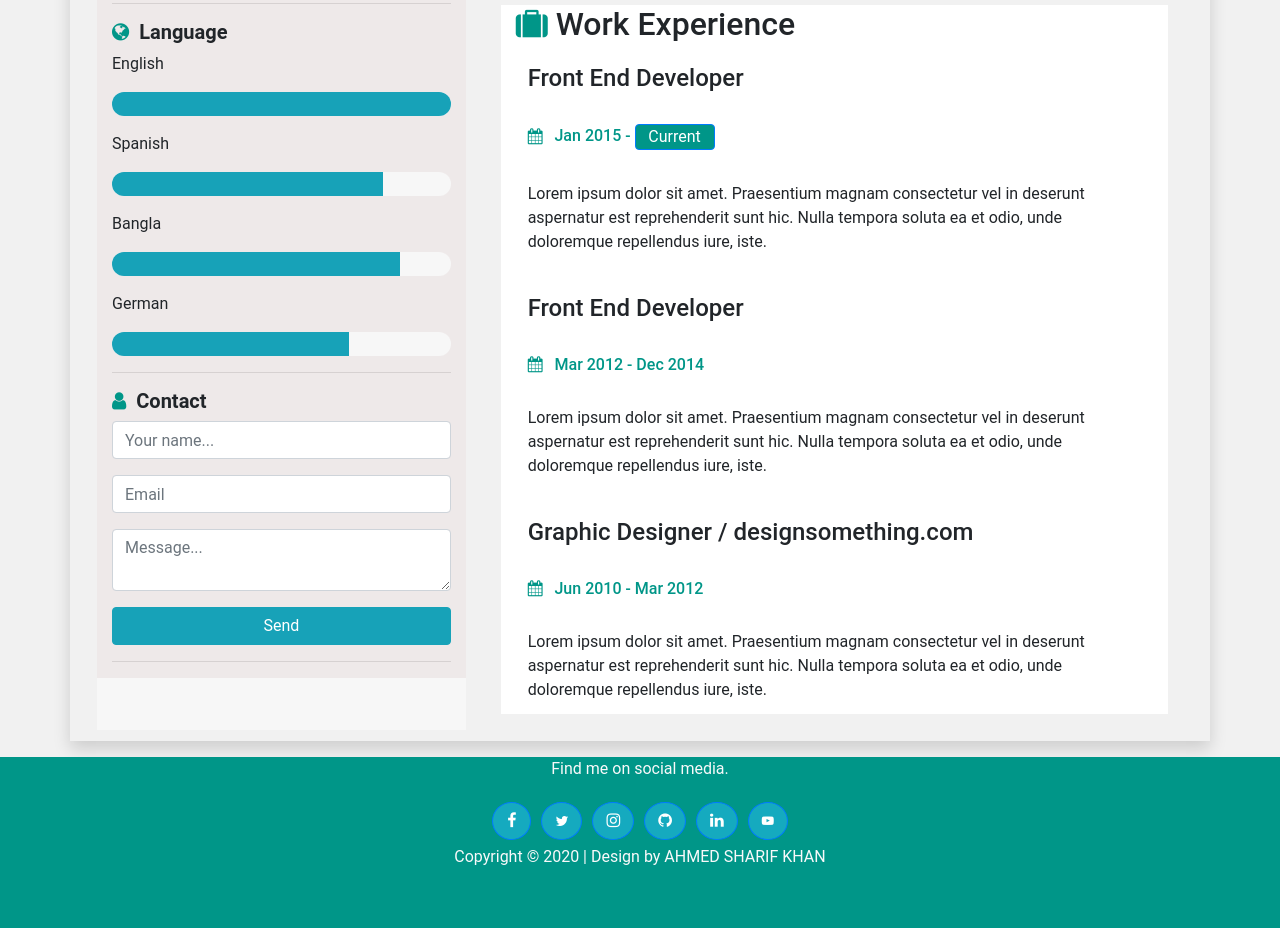
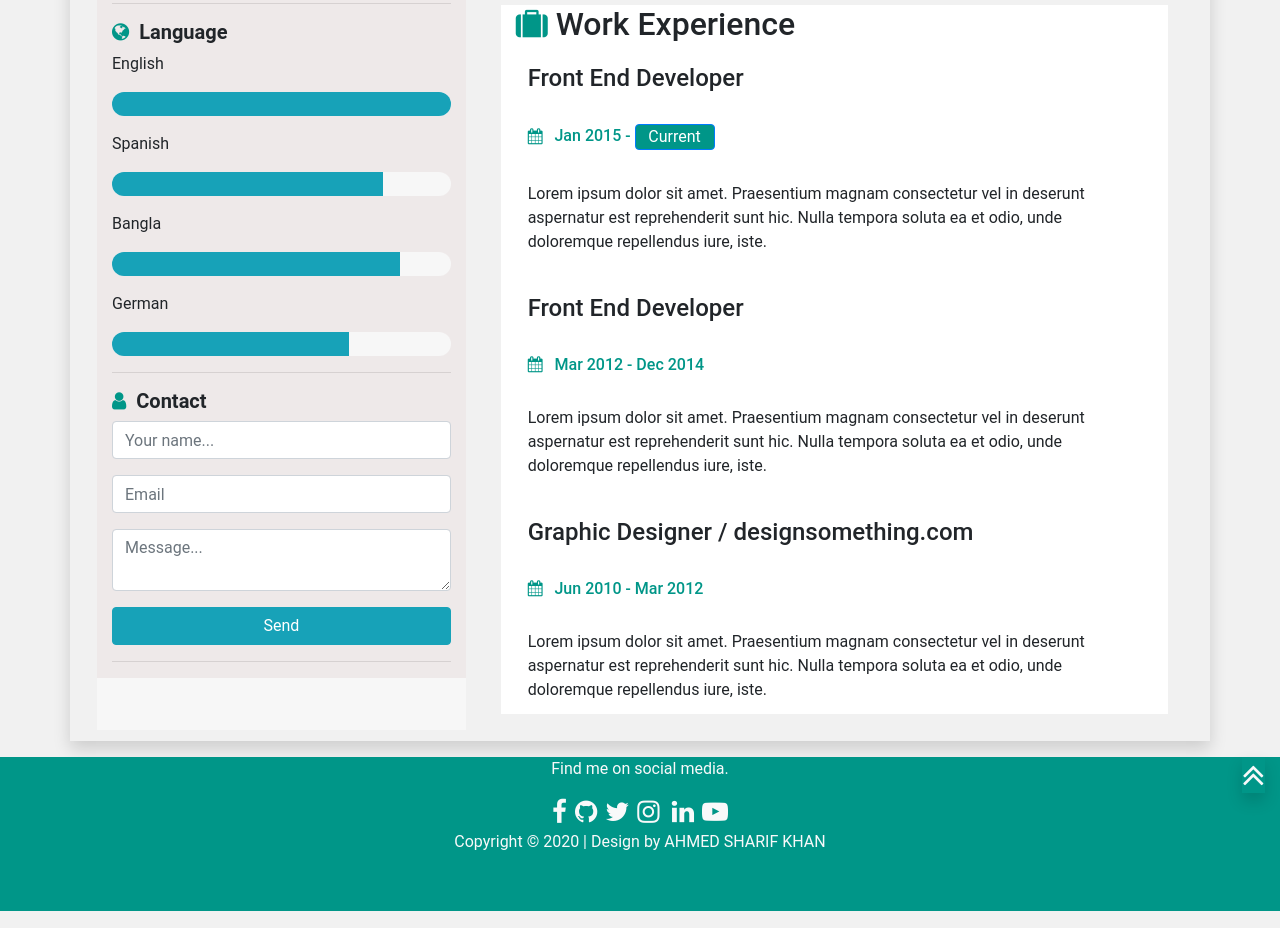
Before and after one commit to ahmedsharifkhan/personal-cv, a plain HTML site: page index.html in a window 1280 px wide. Shown: the part 734-1662 px from the top of the page. Drawn offline with Linux system fonts and the light colour scheme.

Commit message:
html added

```diff
--- a/assets/css/custom.css
+++ b/assets/css/custom.css
@@ -2,3 +2,7 @@ body {
   font-family: Roboto, sans-serif;
   background-color: #f1f1f1;
 }
+
+body {
+  scroll-behavior: smooth;
+}
--- a/index.html
+++ b/index.html
@@ -4,7 +4,7 @@
 <head>
     <meta charset="utf-8">
     <meta name="viewport" content="width=device-width, initial-scale=1.0, shrink-to-fit=no">
-    <title>Resume 2020 | Beautifull Resume |</title>
+    <title>Resume</title>
     <link rel="stylesheet" href="assets/bootstrap/css/bootstrap.min.css">
     <link rel="stylesheet" href="assets/fonts/font-awesome.min.css">
     <link rel="stylesheet" href="assets/css/custom.css">
@@ -159,17 +159,16 @@
             </div>
         </div>
     </div>
-    <div class="container-fluid mt-3" style="background: #009688;height: 171px;width: 100%;">
+    <div class="container-fluid mt-3" style="background: #009688;height: 154px;width: 100%;">
         <footer class="text-center">
-            <p class="text-light">Find me on social media.</p>
-            <div class="btn-group" role="group"><button class="btn btn-primary" type="button" style="border-radius: 100%;background: rgb(21,170,191);margin: 5px;padding: 6px 14px;font-size: 16px;border-style: solid;"><i class="fa fa-facebook"></i></button><button class="btn btn-primary"
-                    type="button" style="border-radius: 100%;background: rgb(21,170,191);margin: 5px;padding: 6px 13px;border-style: solid;"><i class="fa fa-twitter" style="font-size: 14px;"></i></button><button class="btn btn-primary" type="button" style="border-radius: 100%;background: rgb(21,170,191);margin: 5px;padding: 6px 13px;border-style: solid;"><i class="fa fa-instagram"></i></button>
-                <button
-                    class="btn btn-primary" type="button" style="border-radius: 100%;background: rgb(21,170,191);margin: 5px;padding: 6px 13px;border-style: solid;"><i class="fa fa-github"></i></button><button class="btn btn-primary" type="button" style="border-radius: 100%;background: rgb(21,170,191);margin: 5px;padding: 6px 13px;border-style: solid;"><i class="fa fa-linkedin"></i></button>
-                    <button
-                        class="btn btn-primary" type="button" style="border-radius: 100%;background: rgb(21,170,191);margin: 5px;padding: 6px 13px;font-size: 12px;border-style: solid;"><i class="fa fa-youtube-play"></i></button>
-            </div>
-            <p class="text-light">Copyright © 2020 | Design by AHMED SHARIF KHAN</p>
+            <div class="text-right" style="height: 0px;"><a href="#top"><i class="fa fa-angle-double-up shadow" style="font-size: 36px;color: rgb(248,249,250);"></i></a></div>
+            <p class="text-light">Find me on social media.</p><a class="text-decoration-none text-light" href="https://www.facebook.com/abdunnoor540" style="font-size: 22px;margin: 4px;" target="_blank"><i class="fa fa-facebook" style="font-size: 26px;"></i></a><a class="text-decoration-none text-light"
+                href="https://github.com/ahmedsharifkhan" style="font-size: 22px;margin: 4px;" target="_blank"><i class="fa fa-github" style="font-size: 26px;"></i></a><a class="text-decoration-none text-light" style="font-size: 22px;margin: 4px;" target="_blank"
+                href="https://twitter.com/maxnoor87"><i class="fa fa-twitter" style="font-size: 26px;"></i></a><a class="text-decoration-none text-light" href="https://www.instagram.com/maxnoor87" style="font-size: 22px;margin: 4px;" target="_blank"><i class="fa fa-instagram" style="font-size: 26px;"></i></a>
+            <a
+                class="text-decoration-none text-light" href="https://www.linkedin.com/in/ahmed-sharif-khan-3358981bb/" style="font-size: 22px;margin: 4px;" target="_blank"><i class="fa fa-linkedin" style="font-size: 26px;"></i></a><a class="text-decoration-none text-light" href="https://www.youtube.com/channel/UCBfIS1RdIpSoS1e75LXJuxw?view_as=subscriber" style="font-size: 22px;margin: 4px;" target="_blank"><i class="fa fa-youtube-play" style="font-size: 26px;"></i></a>
+                <p
+                    class="text-light">Copyright © 2020 | Design by AHMED SHARIF KHAN</p>
         </footer>
     </div>
     <script src="assets/js/jquery.min.js"></script>
```
